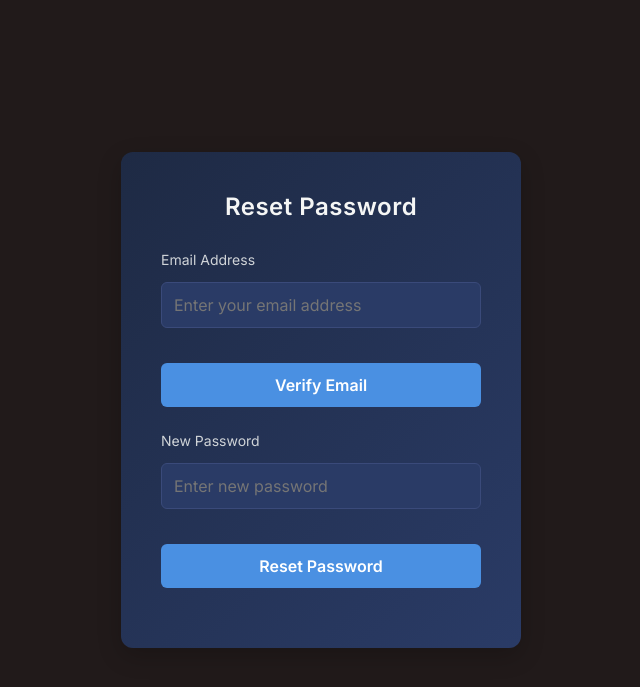
After one commit to hghyhghy/EHR, a Django app: page /reset_password/ in a window 1280 px wide. The commit adds this page. Shown: the top 687 px of the page, without its empty margins (319-959 px from the left). Run offline with Django 5.2, Linux system fonts and the light colour scheme; some libraries are stand-ins or nearby versions.

Commit message:
added the forgot password functionality  using email

```diff
--- /dev/null
+++ b/EHR/main/static/main/reset_password.js
@@ -0,0 +1,70 @@
+document.addEventListener('DOMContentLoaded', function () {
+    const verifyBtn = document.getElementById('verifyEmailBtn');
+    const resetForm = document.getElementById('resetPasswordForm');
+    const emailInput = document.getElementById('email');
+    const passwordInput = document.getElementById('password');
+    const passwordSection = document.getElementById('passwordSection');
+    const messageDiv = document.getElementById('message');
+
+    // Auto-fill email from URL
+    const params = new URLSearchParams(window.location.search);
+    const emailFromQuery = params.get('email');
+    if (emailFromQuery) {
+        emailInput.value = emailFromQuery;
+        verifyEmail(emailFromQuery);
+    }
+
+    verifyBtn.addEventListener('click', function () {
+        const email = emailInput.value;
+        if (!email) {
+            messageDiv.innerText = 'Please enter the email';
+            return;
+        }
+        verifyEmail(email);
+    });
+
+    function verifyEmail(email) {
+        fetch('/api/reset/verify-email/', {
+            method: 'POST',
+            headers: { 'Content-Type': 'application/json' },
+            body: JSON.stringify({ email: email })
+        })
+        .then(res => res.json())
+        .then(data => {
+            if (data.message) {
+                messageDiv.innerText = data.message;
+                passwordInput.disabled = false;
+                passwordSection.style.display = 'block';
+            } else {
+                messageDiv.innerText = 'Email verification failed';
+            }
+        })
+        .catch(err => {
+            messageDiv.innerText = 'Server error';
+        });
+    }
+
+    resetForm.addEventListener('submit', function (e) {
+        e.preventDefault();
+        const email = emailInput.value;
+        const password = passwordInput.value;
+
+        fetch('/api/reset/set-password/', {
+            method: 'POST',
+            headers: { 'Content-Type': 'application/json' },
+            body: JSON.stringify({ email: email, password:password })
+        })
+        .then(res => res.json())
+        .then(data => {
+            if (data.message) {
+                messageDiv.innerText = data.message;
+                window.location.href= '/login/'
+            } else {
+                messageDiv.innerText = 'Error resetting the password';
+            }
+        })
+        .catch(() => {
+            messageDiv.innerText = "Internal error";
+        });
+    });
+});
--- a/EHR/main/static/main/style.css
+++ b/EHR/main/static/main/style.css
@@ -933,3 +933,53 @@ button[type="submit"]:hover {
 button[type="submit"]:hover {
     background-color: #0056b3;
 }
+
+/* reset password  css */
+
+.reset-form {
+    background: #313233;;
+    padding: 30px;
+    border-radius: 8px;
+    box-shadow: 0 0 15px rgba(0,0,0,0.1);
+    width: 350px;
+}
+
+.reset-form h2 {
+    margin-bottom: 20px;
+    text-align: center;
+    color: wheat;
+}
+
+.reset-form label {
+    display: block;
+    margin-top: 10px;
+    color: wheat;
+}
+
+.reset-form input {
+    width: 100%;
+    padding: 8px;
+    margin-top: 5px;
+    outline: none;
+}
+
+.reset-form button {
+    width: 100%;
+    margin-top: 15px;
+    padding: 10px;
+    background: #0066cc;
+    color: white;
+    border: none;
+    cursor: pointer;
+}
+
+.reset-form button:disabled {
+    background-color: #aaa;
+    cursor: not-allowed;
+}
+
+#message {
+    margin-top: 15px;
+    color: red;
+    text-align: center;
+}
--- a/EHR/main/templates/main/base.html
+++ b/EHR/main/templates/main/base.html
@@ -34,7 +34,7 @@
       }
 
       .card1 {
-        background: white;
+        background: #313233;
         padding: 40px;
         border-radius: 20px;
         box-shadow: 0 10px 30px rgba(0,0,0,0.1);
--- /dev/null
+++ b/EHR/main/templates/main/reset_password.html
@@ -0,0 +1,106 @@
+{% extends "main/base.html" %}
+{% load static %}
+{% block title %}Reset Password{% endblock title %}
+{% block content %}
+<style>
+.reset-form {
+    background: linear-gradient(135deg, #1e2a44 0%, #2a3b66 100%);
+    padding: 40px;
+    border-radius: 12px;
+    box-shadow: 0 8px 24px rgba(0, 0, 0, 0.2);
+    width: 400px;
+    margin: 50px auto;
+    font-family: 'Inter', -apple-system, BlinkMacSystemFont, 'Segoe UI', Roboto, sans-serif;
+}
+
+.reset-form h2 {
+    margin-bottom: 30px;
+    text-align: center;
+    color: #f5f6f5;
+    font-size: 24px;
+    font-weight: 600;
+    letter-spacing: 0.5px;
+}
+
+.reset-form label {
+    display: block;
+    margin-top: 15px;
+    color: #d0d4d8;
+    font-size: 14px;
+    font-weight: 500;
+}
+
+.reset-form input {
+    width: 100%;
+    padding: 12px;
+    margin-top: 8px;
+    border: 1px solid #3a4a7a;
+    border-radius: 6px;
+    background: #2a3b66;
+    color: #ffffff;
+    font-size: 16px;
+    outline: none;
+    transition: border-color 0.3s ease, box-shadow 0.3s ease;
+}
+
+.reset-form input:focus {
+    border-color: #4a90e2;
+    box-shadow: 0 0 8px rgba(74, 144, 226, 0.3);
+}
+
+.reset-form button {
+    width: 100%;
+    margin-top: 20px;
+    padding: 12px;
+    background: #4a90e2;
+    color: #ffffff;
+    border: none;
+    border-radius: 6px;
+    font-size: 16px;
+    font-weight: 600;
+    cursor: pointer;
+    transition: background 0.3s ease, transform 0.2s ease;
+}
+
+.reset-form button:hover:not(:disabled) {
+    background: #357abd;
+    transform: translateY(-2px);
+}
+
+.reset-form button:disabled {
+    background: #5c6b8a;
+    cursor: not-allowed;
+    opacity: 0.7;
+}
+
+#message {
+    margin-top: 20px;
+    color: #ff6b6b;
+    text-align: center;
+    font-size: 14px;
+    font-weight: 500;
+}
+
+#passwordSection {
+    margin-top: 25px;
+}
+</style>
+<div class='reset-form'>
+    <h2>Reset Password</h2>
+    <form id='resetPasswordForm' onsubmit="return false;">
+        <label for="email">Email Address</label>
+        <input type="email" name="email" id="email" placeholder="Enter your email address" required>
+        <button type="button" id='verifyEmailBtn'>Verify Email</button>
+
+        <div id='passwordSection'>
+            <label for="password">New Password</label>
+            <input type="password" name="password" id="password" placeholder="Enter new password" disabled required>
+            <button type="submit" id='resetPasswordBtn'>Reset Password</button>
+        </div>
+    </form>
+    <div id="message"></div>
+</div>
+{% endblock content %}
+{% block script %}
+<script src="{% static 'main/reset_password.js' %}"></script>
+{% endblock script %}
--- a/EHR/main/urls.py
+++ b/EHR/main/urls.py
@@ -15,6 +15,8 @@ from  main.book_appointment_with_doctor.appointment_views import request_appoint
 from  main.request_appointment_views.request_appointment_views import listed_appointments
 from django.conf import  settings
 from django.conf.urls.static import static
+from  main.request_password_reset.request import request_password_reset
+from  main.reset_password.reset import reset_password
 
 urlpatterns = [
     # Serve templates at root paths (for frontend display)
@@ -60,7 +62,12 @@ urlpatterns = [
     path('api/request-appointment/<str:doctor_id>/', request_appointment, name='request_appointment'),
     path('doctor_profile/',TemplateView.as_view(template_name='main/doctor_profile.html'),name='doctor_profile'),
 
-    path('api/doctor-appointments/', listed_appointments, name='doctor_appointments')
+    path('api/doctor-appointments/', listed_appointments, name='doctor_appointments'),
+
+    # reset password views
+    path('reset_password/', TemplateView.as_view(template_name='main/reset_password.html'), name='reset_password'),
+    path('api/reset/verify-email/', request_password_reset, name='verify-email'),
+    path('api/reset/set-password/', reset_password, name='verify-email'),
 
 ]
 
```
Also changed, not shown: EHR/main/request_password_reset/request.py (added, +29 -0 lines), EHR/main/reset_password/reset.py (added, +38 -0 lines), EHR/main/templates/main/login.html (+4 -3 lines), EHR/main/templates/main/register.html (+5 -5 lines).
